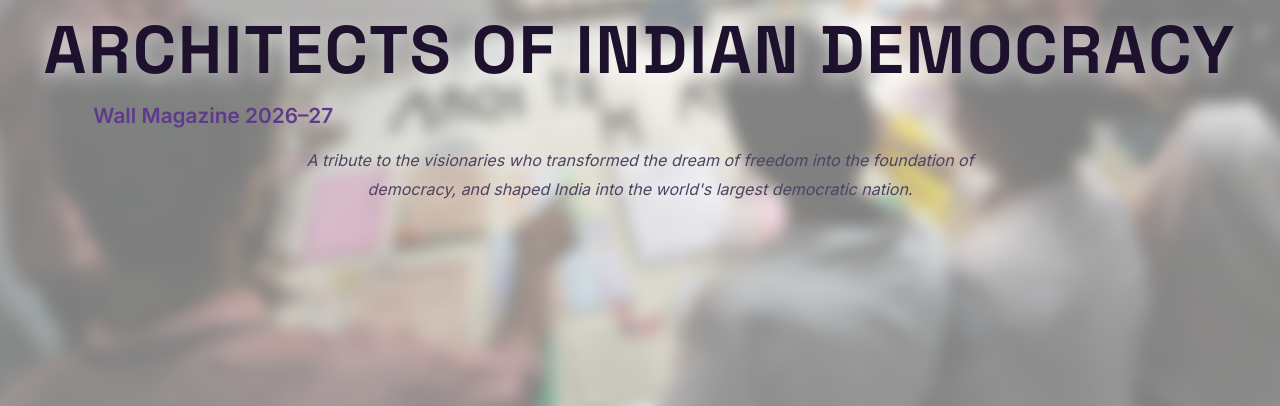
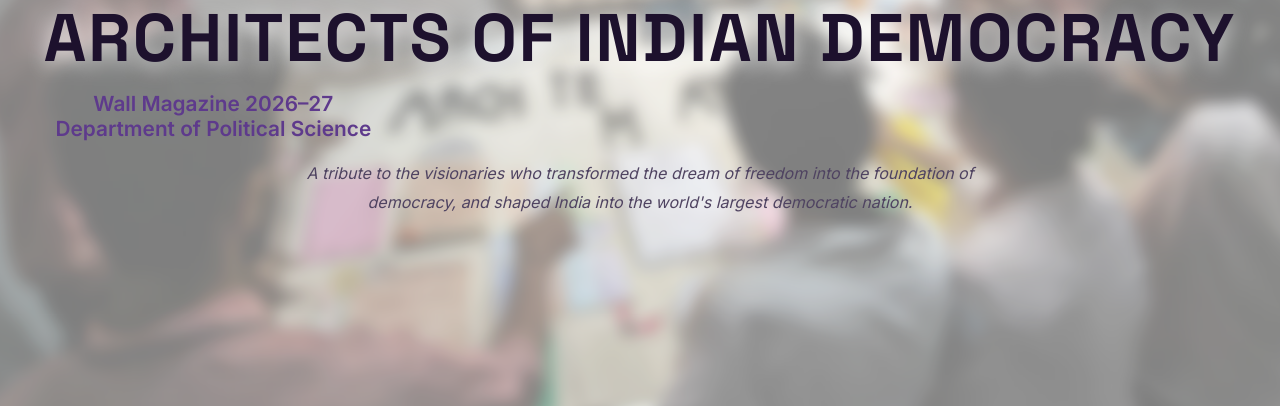
Before and after one commit to GOONmasterROHAN/WallMagazine, a plain HTML site: page index.html in a window 1280 px wide. Shown: the part 394-800 px from the top of the page. Drawn offline with Linux system fonts and the light colour scheme.

Commit message:
Add files via upload

```diff
--- a/index.html
+++ b/index.html
@@ -515,7 +515,7 @@
 
         <h1>ARCHITECTS OF INDIAN DEMOCRACY</h1>
 
-        <p class="subtitle">Wall Magazine 2026–27</p>
+        <p class="subtitle">Wall Magazine 2026–27<br> Department of Political Science</p>
 
         <p class="tagline">
             A tribute to the visionaries who transformed the dream of freedom
```
